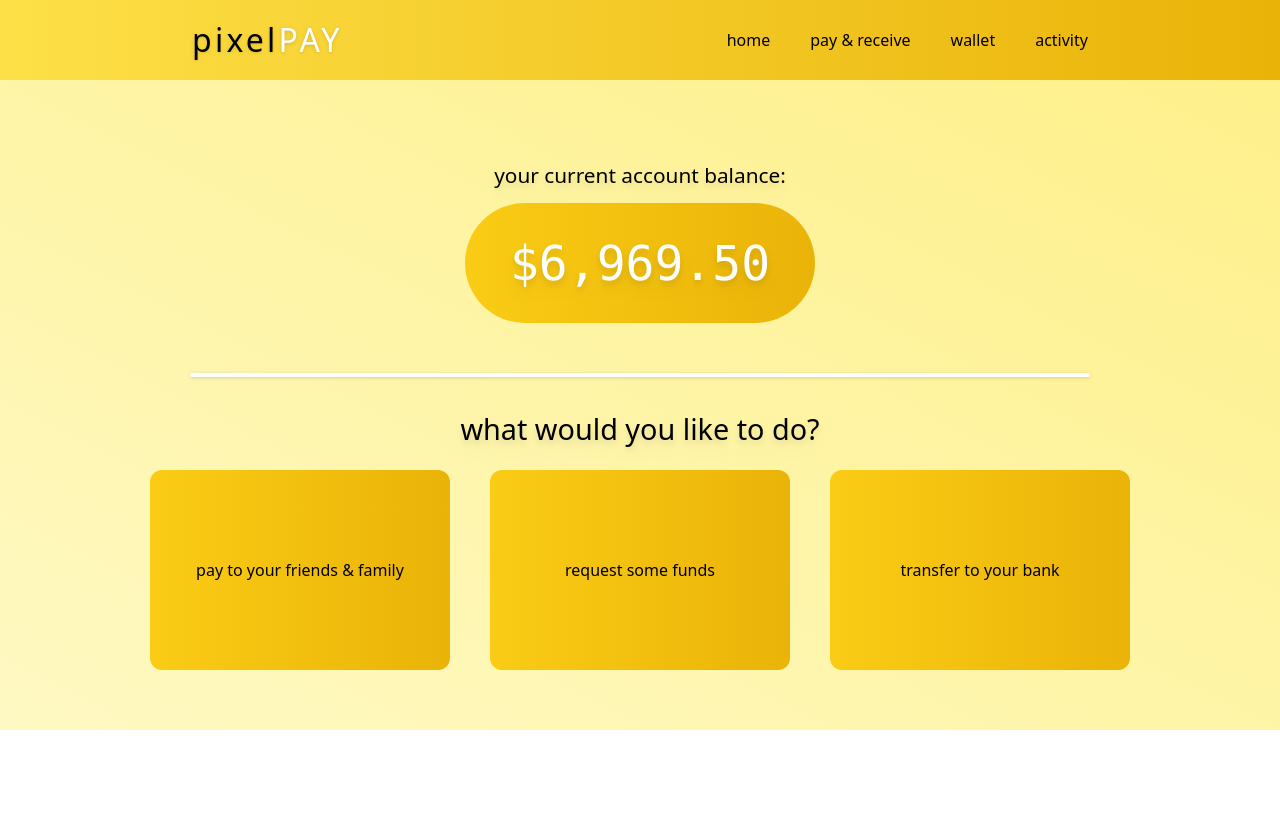
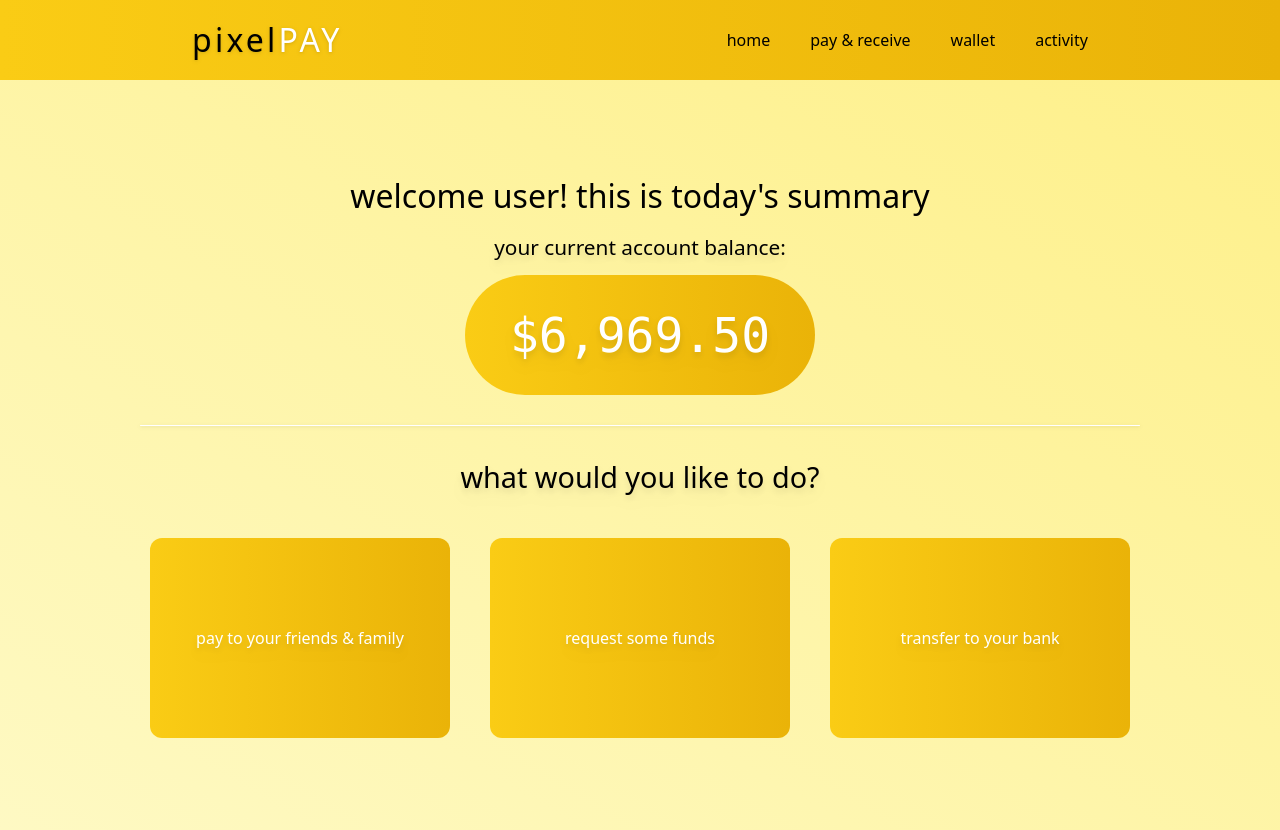
Before and after one commit to xldplx/pixelPayWeb, a website: page public/index.html in a window 1280 px wide. Before the commit the page ends 800 px from the top, so only its background shows below. Drawn offline with Linux system fonts and the light colour scheme.

Commit message:
updated the homepage

```diff
--- a/public/index.html
+++ b/public/index.html
@@ -7,7 +7,7 @@
     <link rel="stylesheet" href="styles.css">
 </head>
 <body>
-    <header class="h-[80px] bg-gradient-to-r from-yellow-300 to-yellow-500 flex justify-around items-center">
+    <header class="h-[80px] bg-gradient-to-r from-yellow-400 to-yellow-500 flex justify-around items-center">
         <div>
             <h1 class="tracking-widest drop-shadow text-[2rem]"><a href="">pixel<span class="text-white">PAY</span></a></h1>
         </div>
@@ -20,25 +20,26 @@
             </ul>
         </nav>
     </header>
-    <section class="h-[650px] bg-gradient-to-tr from-yellow-100 to-yellow-200 flex flex-col justify-center items-center">
-        <div class="flex flex-col justify-center items-center gap-3 mb-[20px]">
-            <h1 class="flex mt-5 font-thin text-[1.3rem] drop-shadow-lg">your current account balance:</h1>
+    <section class="h-[750px] bg-gradient-to-tr from-yellow-100 to-yellow-200 flex flex-col justify-center items-center">
+        <div class="flex flex-col justify-center items-center gap-3">
+            <h1 class="text-[2rem] font-extralight">welcome user! this is today's summary</h1>
+            <h1 class="flex font-thin text-[1.3rem] drop-shadow-lg">your current account balance:</h1>
             <div class="h-[120px] w-[350px] bg-gradient-to-r from-yellow-400 to-yellow-500 text-[3rem] font-mono text-white rounded-full flex items-center justify-center">
-                <h1 class="drop-shadow-lg">$6,969.50</h1>
+                <h1 class="drop-shadow-lg select-none">$6,969.50</h1>
             </div>
         </div>
-        <div class="h-1 w-[900px] bg-white drop-shadow mt-[30px] mb-[30px] rounded-full"></div>
+        <div class="h-[0.6px] w-[1000px] bg-white drop-shadow mt-[30px] mb-[30px] rounded-full"></div>
         <div class="flex justify-center flex-col items-center">
-            <h1 class="text-[1.8rem] font-thin drop-shadow-lg mb-5">what would you like to do?</h1>
-            <div class="flex gap-10">
-                <div class="h-[200px] w-[300px] rounded-xl bg-gradient-to-r from-yellow-400 to-yellow-500 flex justify-center items-center">
-                    <h1>pay to your friends & family</h1>
+            <h1 class="text-[1.8rem] font-thin drop-shadow-lg">what would you like to do?</h1>
+            <div class="flex gap-10 mt-10">
+                <div class="h-[200px] w-[300px] rounded-xl bg-gradient-to-r from-yellow-400 to-yellow-500 flex justify-center items-center transition ease-in-out hover:scale-[1.1] duration-300 select-none">
+                    <h1 class="text-white drop-shadow-lg">pay to your friends & family</h1>
                 </div>
-                <div class="h-[200px] w-[300px] rounded-xl bg-gradient-to-r from-yellow-400 to-yellow-500 flex justify-center items-center">
-                    <h1>request some funds</h1>
+                <div class="h-[200px] w-[300px] rounded-xl bg-gradient-to-r from-yellow-400 to-yellow-500 flex justify-center items-center transition ease-in-out hover:scale-[1.1] duration-300 select-none">
+                    <h1 class="text-white drop-shadow-lg">request some funds</h1>
                 </div>
-                <div class="h-[200px] w-[300px] rounded-xl bg-gradient-to-r from-yellow-400 to-yellow-500 flex justify-center items-center">
-                    <h1>transfer to your bank</h1>
+                <div class="h-[200px] w-[300px] rounded-xl bg-gradient-to-r from-yellow-400 to-yellow-500 flex justify-center items-center transition ease-in-out hover:scale-[1.1] duration-300 select-none">
+                    <h1 class="text-white drop-shadow-lg">transfer to your bank</h1>
                 </div>
             </div>
         </div>
```
Also changed, not shown: public/styles.css.
